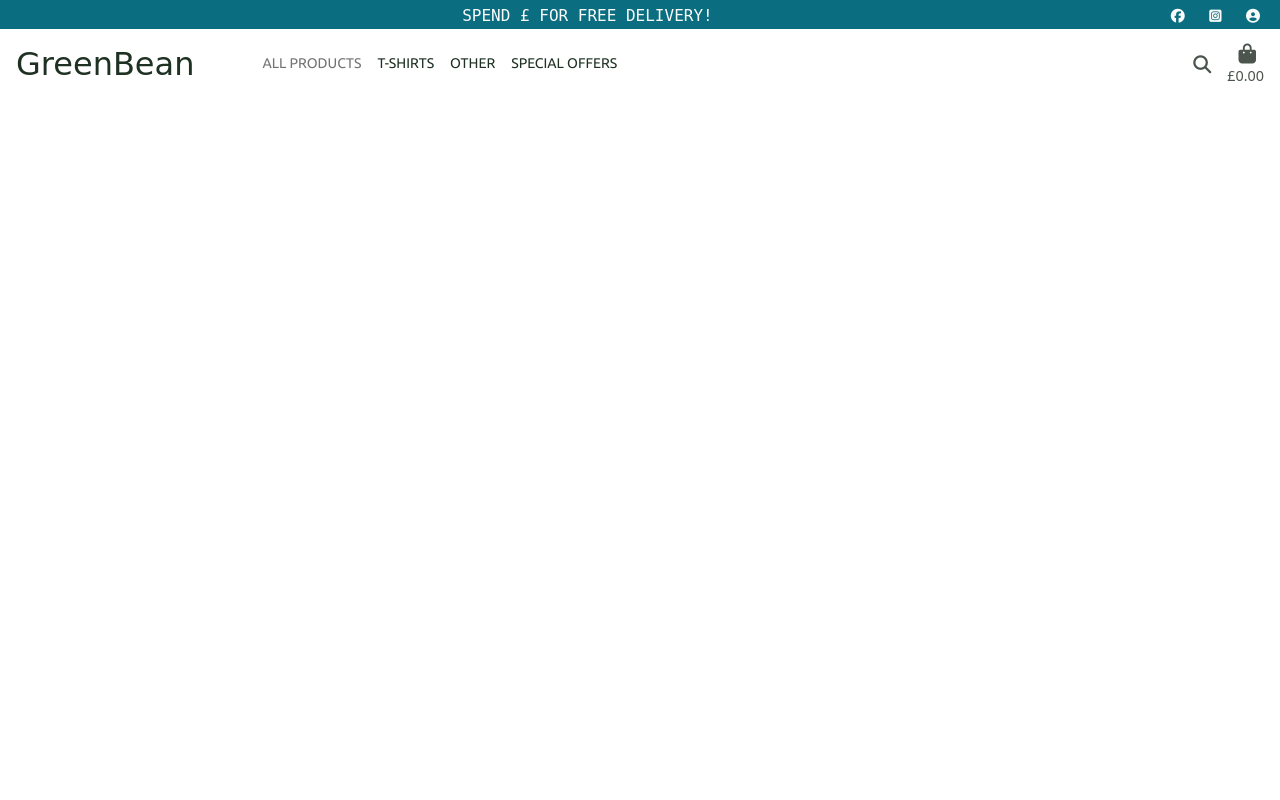
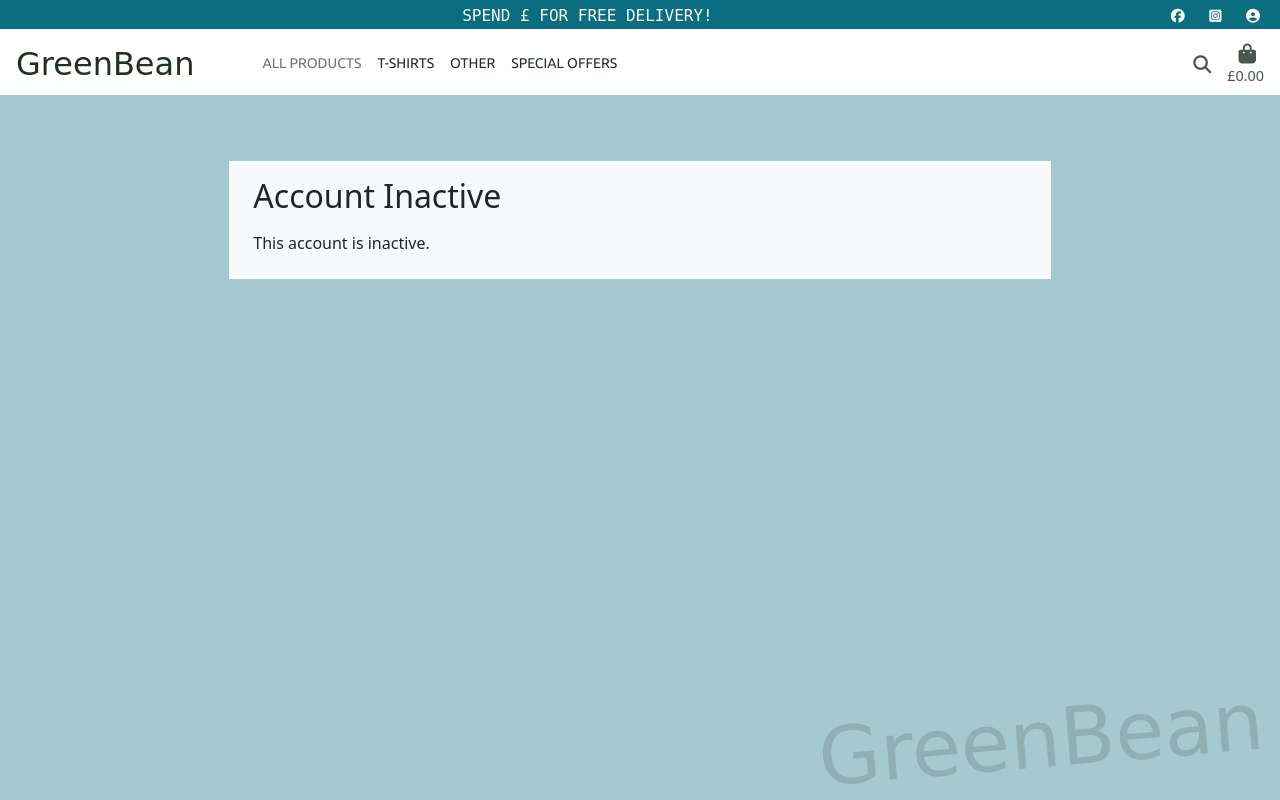
Before and after one commit to Koko-66/green_bean_shop, a Django app: a page that uses templates/base.html in a window 1280 px wide. Run offline with Django 4.2, Linux system fonts and the light colour scheme; some libraries are stand-ins or nearby versions; some web fonts are replaced.

Commit message:
Move overlay to base.html in allauth templates.

```diff
--- a/templates/allauth/account/account_inactive.html
+++ b/templates/allauth/account/account_inactive.html
@@ -4,8 +4,10 @@
 
 {% block head_title %}{% trans "Account Inactive" %}{% endblock %}
 
-{% block content %}
-<h1>{% trans "Account Inactive" %}</h1>
+{% block inner_content %}
+<div class="col m-0 m-md-2 p-2 main-text bg-light my-3 my-md-5 m-auto">
+    <h2 class="smaller my-auto mx-0 mx-lg-3 mt-2">{% trans "Account Inactive" %}</h2>
 
-<p>{% trans "This account is inactive." %}</p>
+    <p class="m-0 m-md-2 p-2 mb-2">{% trans "This account is inactive." %}</p>
+</div>
 {% endblock %}
--- a/templates/allauth/account/base.html
+++ b/templates/allauth/account/base.html
@@ -1,28 +1,13 @@
 {% extends 'base.html' %}
 
-    <!-- {% if messages %}
-    <div>
-      <strong>Messages:</strong>
-      <ul>
-        {% for message in messages %}
-        <li>{{message}}</li>
-        {% endfor %}
-      </ul>
-    </div>
-    {% endif %} -->
   {% block content %}
-    <!-- <div class="min-top-margin pt-5">
-      <strong>Menu:</strong>
-      <ul>
-        {% if user.is_authenticated %}
-        <li><a href="{% url 'account_email' %}">Change E-mail</a></li>
-        <li><a href="{% url 'account_logout' %}">Sign Out</a></li>
-        {% else %}
-        <li><a href="{% url 'account_login' %}">Sign In</a></li>
-        <li><a href="{% url 'account_signup' %}">Sign Up</a></li>
-        {% endif %}
-      </ul>
-    </div> -->
+  <div class="container-fluid min-top-margin col-xs-12 col-sm-11 col-md-8 p-2">
+   {% block inner_content %}
+   {% endblock %}
+  </div>
+  <div class="auth-overlay">
+    <div class="position-absolute bottom-0 end-0 logo-watermark me-3">GreenBean</div>
+  </div>
   {% endblock %}
     {% block extra_body %}
 
--- a/templates/allauth/account/password_reset_done.html
+++ b/templates/allauth/account/password_reset_done.html
@@ -6,7 +6,7 @@
 {% block head_title %}{% trans "Password Reset" %}{% endblock %}
 
 {% block content %}
-<div class="container-fluid min-top-margin col-xs-12 col-sm-11 col-md-8 p-2">
+
     <div class="col m-0 m-md-2 p-2 main-text bg-light my-3 my-md-5 m-auto">
         <h2 class="smaller mt-3 my-md-auto ms-2 ms-md-3">{% trans "Password Reset" %}</h2>
 
@@ -17,7 +17,5 @@
         <p class="m-0 m-md-2 p-2 mb-2">{% blocktrans %}We have sent you an e-mail. If you have not received it please check your spam folder. Otherwise contact us if you do not receive it in a few minutes.{% endblocktrans %}</p>
     </div>
 </div>
-<div class="auth-overlay">
-    <div class="position-absolute bottom-0 end-0 logo-watermark me-3">GreenBean</div>
-</div>
+
 {% endblock %}
--- a/templates/allauth/account/password_reset_from_key.html
+++ b/templates/allauth/account/password_reset_from_key.html
@@ -5,7 +5,6 @@
 {% block head_title %}{% trans "Change Password" %}{% endblock %}
 
 {% block content %}
-<div class="container-fluid min-top-margin col-xs-12 col-sm-11 col-md-8 p-2">
 <div class="col m-0 m-md-2 p-2 main-text bg-light my-3 my-md-5 m-auto">
     <h2 class="smaller mt-3 my-md-auto ms-2 ms-md-3">
         {% if token_fail %}{% trans "Bad Token" %}{% else %}{% trans "Change Password" %}{% endif %}</h2>
@@ -31,7 +30,4 @@
     {% endif %}
 </div>
 </div>
-<div class="auth-overlay">
-    <div class="position-absolute bottom-0 end-0 logo-watermark me-3">GreenBean</div>
-</div>
 {% endblock %}
--- a/templates/base.html
+++ b/templates/base.html
@@ -60,7 +60,7 @@
                             <li><a href="{#% url 'products:add_product' %#}" class="dropdown-item">Manage Products</a>
                             </li>
                             {% endif %}
-                            <li><a href="{#% url 'profile' %#}" class="dropdown-item">My Profile</a></li>
+                            <li><a href="{% url 'profiles:profile' user.pk %}" class="dropdown-item">My Profile</a></li>
                             <li><a href="{% url 'account_logout' %}" class="dropdown-item">Logout</a></li>
                             {% else %}
                             <li><a href="{% url 'account_signup' %}" class="dropdown-item">Register</a></li>
```
Also changed, not shown: templates/allauth/account/login.html (+6 -9 lines), templates/allauth/account/password_change.html (+10 -6 lines). Lines whose indentation alone changed are shown as unchanged.
